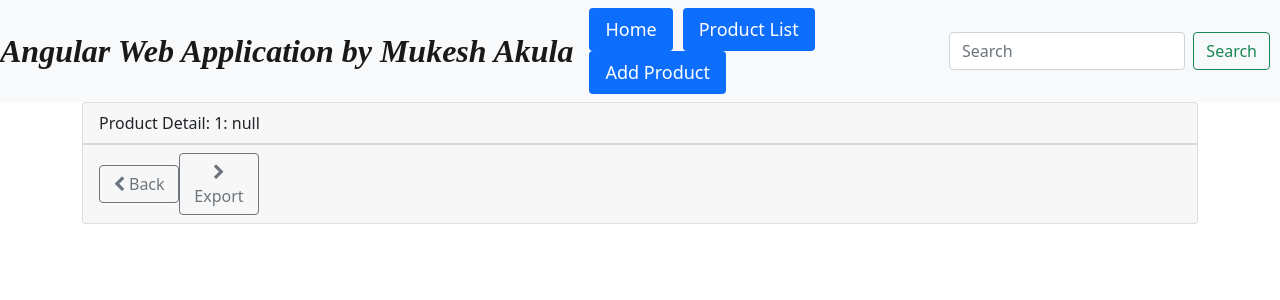
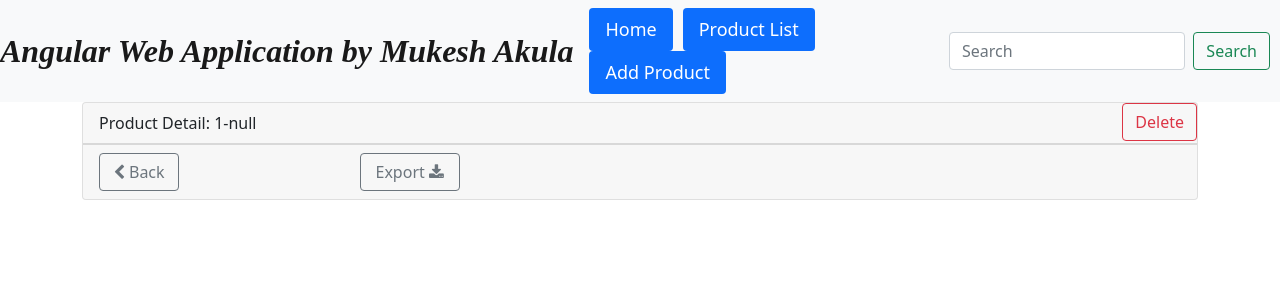
Before and after one commit to mukeshakula418/angular-webapp, an Angular app: page /products/1 in a window 1280 px wide. Shown: the top 300 px of the page. Built offline with nearby package versions, Linux system fonts and the light colour scheme; no server answers.

Commit message:
Frontend + Backend final-version-2

```diff
--- a/angular.json
+++ b/angular.json
@@ -34,7 +34,7 @@
               "budgets": [
                 {
                   "type": "initial",
-                  "maximumWarning": "500kb",
+                  "maximumWarning": "1000kb",
                   "maximumError": "1mb"
                 },
                 {
--- a/package.json
+++ b/package.json
@@ -5,7 +5,8 @@
     "ng": "ng",
     "start": "ng serve -o",
     "start:dev": "ng serve --configuration --open --ssl",
-    "build": "ng build",
+    "start:prod": "ng serve -o --configuration=production --open --ssl",
+    "build": "ng build --prod",
     "watch": "ng build --watch --configuration development",
     "test": "ng test"
   },
--- a/src/app/add-product/add-product.component.html
+++ b/src/app/add-product/add-product.component.html
@@ -1,7 +1,7 @@
 <div class="container">
     <div [hidden]="submitted">
         <h4>Add Product Form</h4>
-        <form #addProductForm="ngForm" (ngSubmit)="onSubmit(addProductForm.value)">
+        <form #addProductForm="ngForm" ngNativeValidate (ngSubmit)="onSubmit(addProductForm.value)">
 <!--            <div class="form-floating mb-3">-->
 <!--                <input id="productId" name="product_id" type=number class="form-control" [(ngModel)]="iProduct.product_id"-->
 <!--                       min="1" max="100"-->
--- a/src/app/constants/webapp-query-constants.ts
+++ b/src/app/constants/webapp-query-constants.ts
@@ -88,6 +88,31 @@ export const insertProduct = (iProduct: any) => {
         }
     };
 };
+
+export const deleteProductQuery = (id: number) => {
+    const query = `
+    mutation deleteProduct($id:bigint) {
+        delete_products(where: {product_id: {_eq: $id}}) {
+        returning {
+              product_id
+              product_name
+              product_code
+              release_date
+              product_description
+              price
+              rating
+              image_link
+            }
+        }
+    }`;
+    return {
+        query,
+        variables: {
+            id,
+        }
+    };
+};
+
 // public getProductExportQuery1(productName: string) {
 //     const query = `query exportProduct($productName: String!) {
 //       products(where: {product_name: {_eq: $productName}}) {
--- a/src/app/home/welcome.component.html
+++ b/src/app/home/welcome.component.html
@@ -6,7 +6,7 @@
   </div>
   <div class="carousel-inner">
     <div class="carousel-item active">
-      <img class="bd-placeholder-img" width="100%" height="120%" src="./assets/images/logo.jpg" aria-hidden="true" focusable="true"/>
+      <img class="bd-placeholder-img" width="1024" height="769" src="./assets/images/logo.jpg" aria-hidden="true" focusable="false" alt="logo"/>
 
       <div class="container">
         <div class="carousel-caption text-start">
--- a/src/app/products/product-detail.component.css
+++ b/src/app/products/product-detail.component.css
@@ -0,0 +1,14 @@
+.card-body .row {
+    align-items: center;
+}
+
+.export-button {
+    margin-left: auto;
+}
+
+.delete-button {
+    position: absolute;
+    top: 0;
+    right: 0;
+    margin-right: auto;
+}
--- a/src/app/products/product-detail.component.html
+++ b/src/app/products/product-detail.component.html
@@ -1,6 +1,9 @@
 <div class='card'>
   <div class='card-header'>
-    {{pageTitle + ': ' + product?.product_name}}
+    {{pageTitle + '-' + product?.product_name}}
+    <button class="btn btn-outline-danger delete-button" (click)="onDelete(product?.product_id)">
+      Delete
+    </button>
   </div>
   <div class='card-footer'>
       <div class='card-body' *ngIf="product">
@@ -29,15 +32,17 @@
           </div>
         </div>
       </div>
-    <button class='btn btn-outline-secondary'
+    <div class='col-md-4 d-flex justify-content-end'>
+      <button class='btn btn-outline-secondary mr-2'
               style='width:80px'
               (click)='onBack()'>
         <i class='fa fa-chevron-left'></i> Back
       </button>
-    <button class='btn btn-outline-secondary'
-            style='width:80px'
+      <button class='btn btn-outline-secondary export-button'
+              style='width:100px'
               (click)='onExport(product?.product_name)'>
-      <i class='fa fa-chevron-right'></i> Export
+        Export <i class='fa fa-download'></i>
       </button>
     </div>
   </div>
+</div>
--- a/src/app/products/product-detail.component.ts
+++ b/src/app/products/product-detail.component.ts
@@ -3,7 +3,6 @@ import {Observable, Subscription} from "rxjs";
 import { ActivatedRoute, Router } from '@angular/router';
 import { IProduct } from './product';
 import {ProductService} from "./product.service";
-import {MouseEvent} from "ngx-bootstrap/utils/facade/browser";
 
 @Component({
   templateUrl: './product-detail.component.html',
@@ -14,11 +13,6 @@ export class ProductDetailComponent implements OnInit, OnDestroy {
   product: IProduct | undefined;
   sub!: Subscription;
   errorMessage: string = 'Error while retrieving the product';
-  private readonly setting = {
-    element: {
-      dynamicDownload: null as unknown as HTMLElement
-    }
-  };
   constructor(private route: ActivatedRoute,
               private router: Router,
               private productService: ProductService) { }
@@ -43,10 +37,10 @@ export class ProductDetailComponent implements OnInit, OnDestroy {
   onExport(productName:any) {
     this.sub = this.productService.getProductDetailsExport(productName).subscribe(
         (productData) => {
-          console.log('Component 1: productData inside compeont detail:::', productData);
+          console.log('Component 1: productData inside component detail:::', productData);
           const jsonFileName = `${productData.product_name}${'_'}${productData.product_code}${'_'}${productData.product_id}${".json"}`;
-          console.log('Component 2: jsonFileName inside compeont detail:::', jsonFileName);
-          this.dynamicDownloadByHtml({
+          console.log('Component 2: jsonFileName inside component detail:::', jsonFileName);
+          this.dynamicDownloadByFetch({
               fileName: jsonFileName,
               text: JSON.stringify(productData)
             });
@@ -55,18 +49,25 @@ export class ProductDetailComponent implements OnInit, OnDestroy {
     )
   }
 
-  private dynamicDownloadByHtml(arg: { fileName: string; text: string }) {
-    if (!this.setting.element.dynamicDownload) {
-      this.setting.element.dynamicDownload = document.createElement('a');
-    }
-    const element = this.setting.element.dynamicDownload;
-    const fileType = 'text/json';
-    element.setAttribute('href',`data:${fileType};charset=utf-8,${encodeURIComponent(arg.text)}`);
-    element.setAttribute('download', arg.fileName);
+  private async dynamicDownloadByFetch(arg: { fileName: string; text: string }) {
+    const element = document.createElement('a');
+    const fileType = 'application/json';
+    const file = new Blob([arg.text], {type: fileType});
 
-    // const event = new MouseEvent('click');
-    // element.dispatchEvent(event);
+    element.href = URL.createObjectURL(file);
+    element.download = arg.fileName;
+    element.click();
+  }
 
+  onDelete(id: any) {
+    console.log('Inside OnDelete Component 1:::', id);
+    console.log('Inside OnDelete Component 1:::Typeof', typeof id);
+    this.sub = this.productService.deleteProductById(id).subscribe(
+        (productData) => {
+          console.log('Inside OnDelete Component 2:::', productData);
+          this.router.navigate(['/products']);
+        }
+    )
   }
 
   ngOnDestroy(): void {
--- a/src/app/products/product-list.component.ts
+++ b/src/app/products/product-list.component.ts
@@ -17,9 +17,11 @@ export class ProductListComponent implements OnInit, OnDestroy {
   sub!: Subscription;
 
   private _listFilter: string = '';
+
   get listFilter(): string {
     return this._listFilter;
   }
+
   set listFilter(value: string) {
     this._listFilter = value;
     console.log('In setter:', value);
@@ -37,8 +39,6 @@ export class ProductListComponent implements OnInit, OnDestroy {
     console.log("filerBy::", filterBy)
     return this.products.filter((product: IProduct) =>
       product.product_name.toLocaleLowerCase().includes(filterBy));
-    // console.log('####',this.products.filter((product: IProduct) =>
-    //     product.productName.toLocaleLowerCase().includes(filterBy)));
   }
 
   toggleImage(): void {
@@ -55,7 +55,10 @@ export class ProductListComponent implements OnInit, OnDestroy {
         this.products = products
         this.filteredProducts = products
       },
-      error: err => this.errorMessage = err
+      error: err => this.errorMessage = err,
+      complete: () => {
+        console.log('Observable completed');
+      }
     });
   }
 
--- a/src/app/products/product.service.ts
+++ b/src/app/products/product.service.ts
@@ -6,6 +6,7 @@ import {IProduct} from "./product";
 import {NgForm} from "@angular/forms";
 import {environment} from "../../environments/environment";
 import {
+  deleteProductQuery,
   getProductByIdQuery,
   getProductExportQuery,
   getProductsQuery,
@@ -56,6 +57,7 @@ export class ProductService {
               console.log('Service 1: ProductName in Service::::', productName);
               console.log('Service 2: Inside getProductDetailsExport--ProductData::::res::::', res);}),
             map(res => res.data.products[0]),
+            catchError(this.handleError)
     )
   }
 
@@ -66,6 +68,17 @@ export class ProductService {
   postProduct(iProduct: NgForm): Observable<IProduct> {
     console.log('In post call', iProduct)
     return this.http.post<IProduct>(environment.WEBAPP_API_ENDPOINT, insertProduct(iProduct), this.params)
+  }
+
+  deleteProductById(id: number): Observable<IProduct> {
+    return this.http.post<any>(environment.WEBAPP_API_ENDPOINT, deleteProductQuery(id), this.params)
+        .pipe(
+            tap((res) => {
+              console.log('Service 1: ProductName in Service::::', id);
+              console.log('Service 2: Inside getProductDetailsExport--ProductData::::res::::', res);}),
+            map(res => res.data.delete_products.returning[0]),
+            catchError(this.handleError)
+        )
   }
 
   private handleError(err: HttpErrorResponse) {
```
Also changed, not shown: src/app/add-product/add-product.component.ts (+14 -5 lines), src/app/services/configuration.service.ts (deleted, +0 -23 lines), 2 other files (tests, documents, lock files or other folders). Lines whose indentation alone changed are shown as unchanged.
